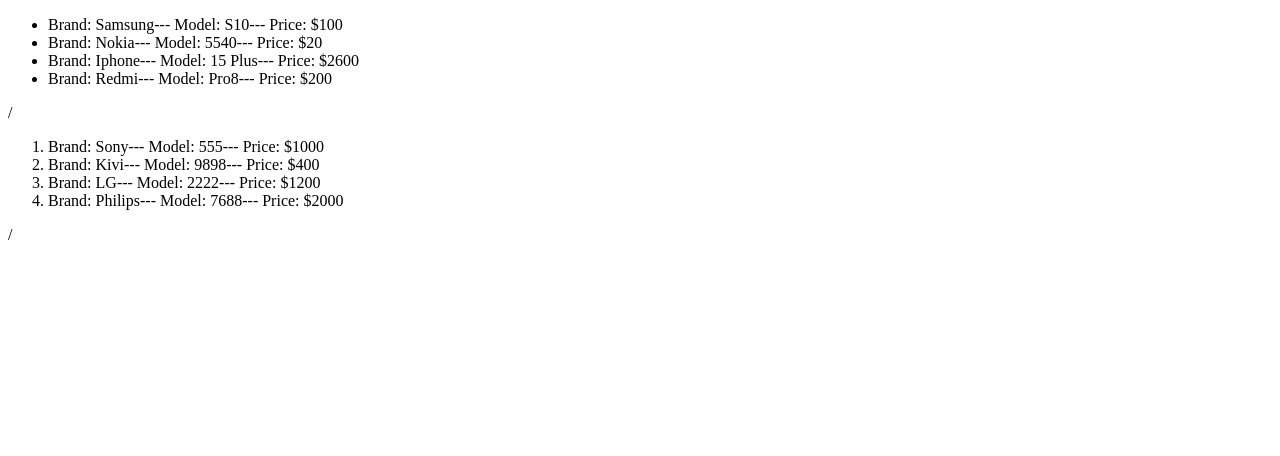
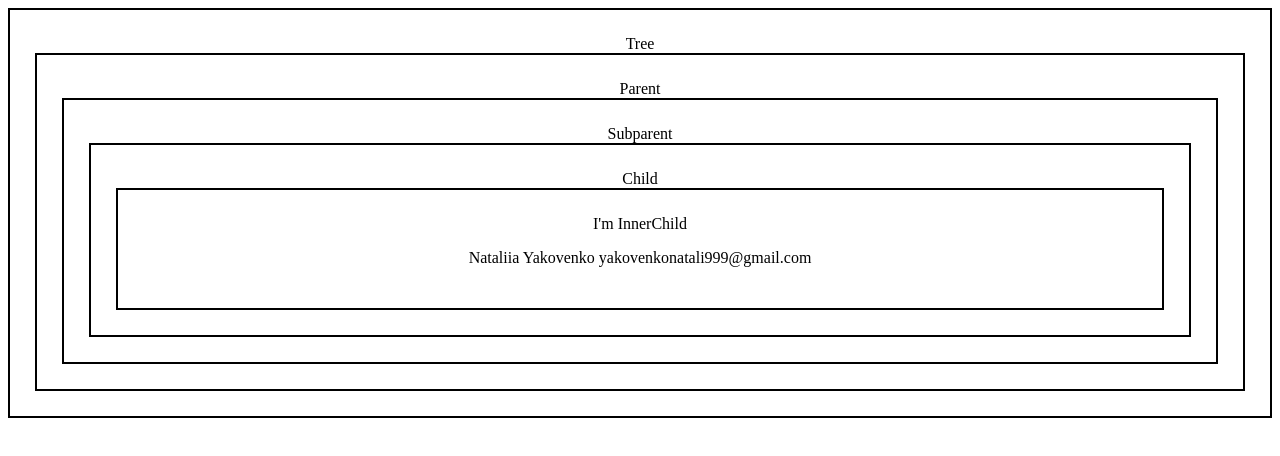
Before and after one commit to NataliiaYakovenko/react-rom-app, a React (Create React App) app: page / in a window 1280 px wide. Shown: the top 456 px of the page. Built offline with nearby package versions, Linux system fonts and the light colour scheme.

Commit message:
Add вкладенність props  від однієї компоненти до іншої

```diff
--- a/src/App.js
+++ b/src/App.js
@@ -1,92 +1,25 @@
-import React from "react";
-import DataProvider from "./components/DataProvider/DataProvider";
+import React, { Component } from 'react';
+import Tree from './components/Tree/Tree';
 
-function App() {
-  return (
-    <>
-      <DataProvider loadData={() => {
-          return fetch("./phones.json").then((response) => response.json());
-        }}>
+class App extends React.Component {
+  constructor(props){
+    super(props)
 
-        {(state) => {
-          const { data, isLoading, isError } = state;
-          return (
-            <div>
-              {isLoading && <div>Loading...</div>}
-              {isError && <div>Error...{isError.message}</div>}
+    this.state={
+         user:{
+          firstName: 'Nataliia',
+          lastName: 'Yakovenko',
+          email: 'yakovenkonatali999@gmail.com',
+          avatar: 'https://c8.alamy.com/comp/2PYYR60/business-woman-avatar-illustration-simple-cartoon-user-portrait-user-profile-icon-business-leader-vector-illustration-2PYYR60.jpg'
+         }
+    }
+  }
 
-              <ul>
-                {data.map((data,index) => {
-                  return (
-                    <li key={index}>
-                      Brand: {data.brand}--- Model: {data.model}--- Price:{" "}
-                      {data.price}
-                    </li>
-                  );
-                })}
-              </ul>
-            </div>
-          );
-        }}
-
-         </DataProvider>/
-
-         <DataProvider loadData={() => {
-          return fetch("./tv.json").then((response) => response.json());
-        }}>
-
-        {(state) => {
-          const { data, isLoading, isError } = state;
-          return (
-            <div>
-              {isLoading && <div>Loading...</div>}
-              {isError && <div>Error...{isError.message}</div>}
-
-              <ol>
-                {data.map((data,index) => {
-                  return (
-                    <li key={index}>
-                      Brand: {data.brand}--- Model: {data.model}--- Price:{" "}
-                      {data.price}
-                    </li>
-                  );
-                })}
-              </ol>
-            </div>
-          );
-        }}
-
-         </DataProvider>/
-    </>
-  );
+  render() {
+    return (
+      <Tree user={this.state.user} />
+    );
+  }
 }
 
 export default App;
-
-/*
- loadData={() => {
-          return fetch("./phones.json").then((response) => response.json());
-        }}
-
-        renderData={(state) => {
-          const { data, isLoading, isError } = state;
-          return (
-            <div>
-              {isLoading && <div>Loading...</div>}
-              {isError && <div>Error...{isError.message}</div>}
-
-              <ul>
-                {data.map((data) => {
-                  return (
-                    <li>
-                      Brand: {data.brand}--- Model: {data.model}--- Price:{" "}
-                      {data.price}
-                    </li>
-                  );
-                })}
-              </ul>
-            </div>
-          );
-        }}
-
-*/
--- /dev/null
+++ b/src/components/Tree/Parent/Parent.js
@@ -0,0 +1,12 @@
+import React from "react";
+import Subparent from "./Subparent/Subparent";
+
+const Parent = (props) => {
+  return (
+    <div style={{ border: "2px solid black", padding: "25px", textAlign:'center' }}>
+      Parent
+      <Subparent user={props.user} />
+    </div>
+  );
+}
+export default Parent;
--- /dev/null
+++ b/src/components/Tree/Parent/Subparent/Child/Child.js
@@ -0,0 +1,13 @@
+import React from "react";
+import InnerChild from "./InnerChild/InnerChild";
+
+const Child = (props) => {
+  return (
+    <div style={{ border: "2px solid black", padding: "25px", textAlign:'center'}}>
+      Child
+      <InnerChild user={props.user}/>
+    </div>
+  );
+}
+
+export default Child;
--- /dev/null
+++ b/src/components/Tree/Parent/Subparent/Child/InnerChild/InnerChild.js
@@ -0,0 +1,22 @@
+import React from "react";
+
+const InnerChild = (props) => {
+  const {
+    user: { firstName, lastName, email, avatar },
+  } = props;
+
+  return (
+    <div
+      style={{
+        border: "2px solid black",
+        padding: "25px",
+        textAlign: "center",
+      }}
+    >
+      I'm InnerChild
+      <p>{firstName} {lastName} {email}</p>
+    </div>
+  );
+};
+
+export default InnerChild;
--- /dev/null
+++ b/src/components/Tree/Parent/Subparent/Subparent.js
@@ -0,0 +1,13 @@
+import React from "react";
+import Child from "./Child/Child";
+
+const Subparent = (props) => {
+  return (
+    <div style={{ border: "2px solid black", padding: "25px", textAlign:'center' }}>
+      Subparent
+      <Child user ={props.user} />
+    </div>
+  );
+}
+
+export default Subparent;
--- /dev/null
+++ b/src/components/Tree/Tree.js
@@ -0,0 +1,13 @@
+import React from "react";
+import Parent from "./Parent/Parent";
+
+const Tree = (props) => {
+  return (
+    <div style={{border:"2px solid black", padding: '25px', textAlign:'center'}}>
+      Tree
+      <Parent user={props.user}/>
+    </div>
+  );
+};
+
+export default Tree;
```
